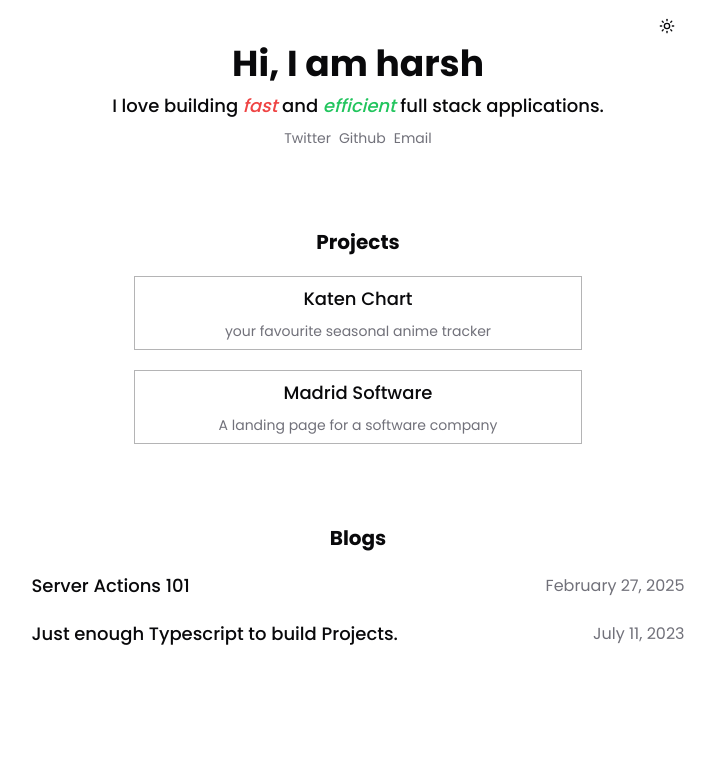
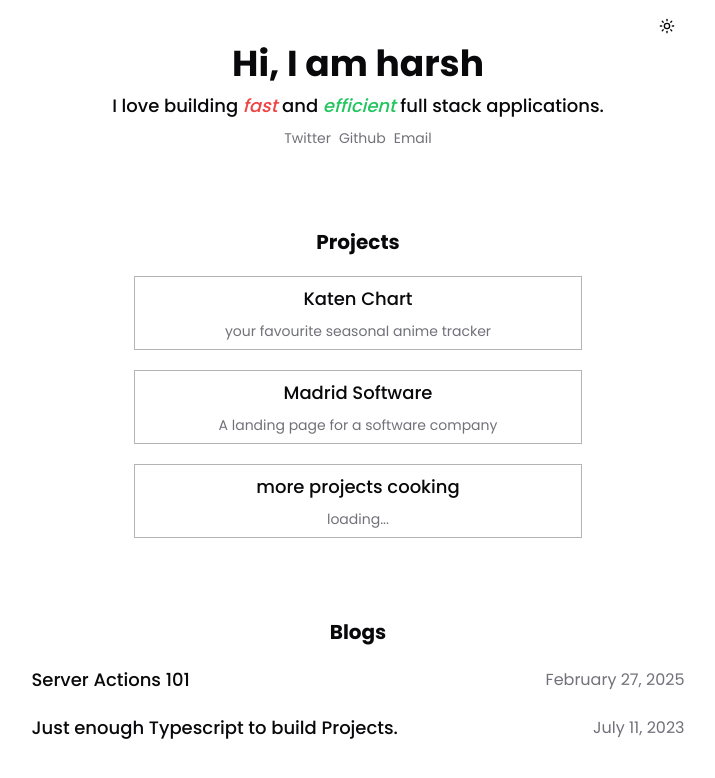
Before and after one commit to senbo1/personal-site, a Next.js app: page / in a window 1280 px wide. Shown: the top 778 px of the page, without its empty margins (282-997 px from the left). Built offline with nearby package versions, Linux system fonts and the light colour scheme.

Commit message:
fix analytics & changes to projects list

```diff
--- a/app/layout.tsx
+++ b/app/layout.tsx
@@ -2,6 +2,7 @@ import type { Metadata } from 'next';
 import { Poppins } from 'next/font/google';
 import './globals.css';
 import { ThemeProvider } from '@/components/ThemeProvider';
+import Script from 'next/script';
 
 const poppins = Poppins({
   subsets: ['latin'],
@@ -20,13 +21,11 @@ export default function RootLayout({
 }>) {
   return (
     <html lang="en" suppressHydrationWarning>
-      <head>
-        <script
-          defer
-          src="https://cloud.umami.is/script.js"
-          data-website-id="dd597590-0916-4eb8-9165-adef5e109cb8"
-        ></script>
-      </head>
+      <Script
+        strategy="afterInteractive"
+        src="https://cloud.umami.is/script.js"
+        data-website-id="dd597590-0916-4eb8-9165-adef5e109cb8"
+      />
       <body
         className={`${poppins.className} antialiased min-h-screen max-w-prose mx-auto px-4 md:px-0 duration-200`}
       >
--- a/app/page.tsx
+++ b/app/page.tsx
@@ -35,6 +35,11 @@ export default function Home() {
             {projects.map((project) => (
               <ProjectCard key={project.title} {...project} />
             ))}
+            <ProjectCard
+              title="more projects cooking"
+              description="loading..."
+              link="https://github.com/senbo1"
+            />
           </div>
         </section>
 
```
